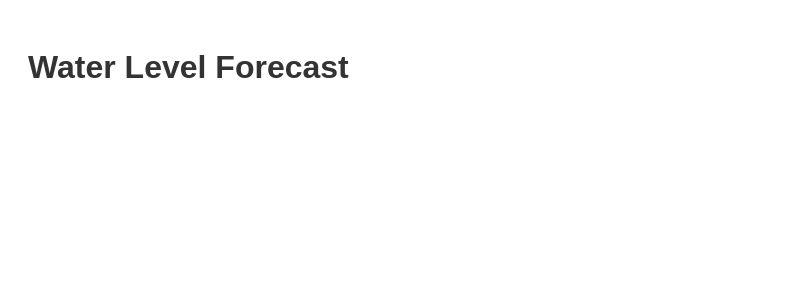
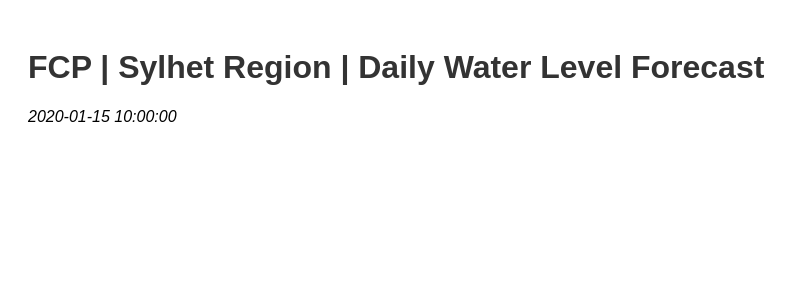
Before and after one commit to tuls13/FFWC-SYL-New, a Flask app: template templates/index.html in a window 1280 px wide. Shown: the top 300 px of the page, without its empty margins (0-799 px from the left). Run offline with Flask 3, Linux system fonts and the light colour scheme; the template is opened without the code that fills it: most values are stand-ins (such as "Sample title", 1, 10 or a date in 2020); some libraries are stand-ins or nearby versions.

Commit message:
Update index.html

```diff
--- a/templates/index.html
+++ b/templates/index.html
@@ -38,7 +38,8 @@
     </style>
 </head>
 <body>
-    <h1>Water Level Forecast</h1>
+    <h1>FCP | Sylhet Region | Daily Water Level Forecast</h1>
+    <p><em>{{ current_date }}</em></p>
     <div id="plots"></div>
     <script src="https://cdn.plot.ly/plotly-latest.min.js"></script>
     <script>
```
